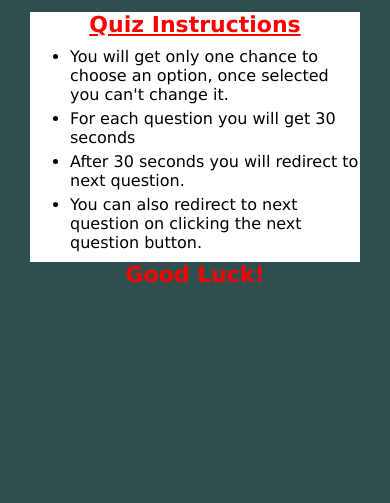
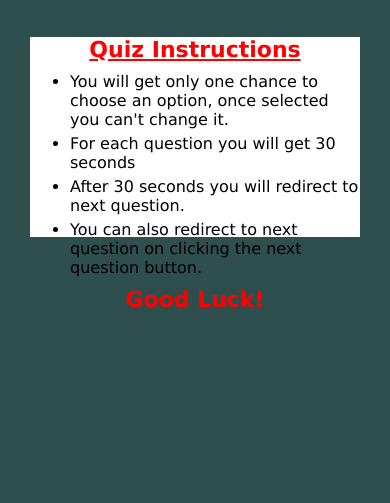
Before and after one commit to faizadnan/QuizApp, a plain HTML site: page index.html in a window 390 px wide. Shown: the part 341-844 px from the top of the page. Drawn offline with Linux system fonts and the light colour scheme.

Commit message:
instructions css changed

```diff
--- a/style.css
+++ b/style.css
@@ -174,6 +174,9 @@ h2{
     #question {
         width: 330px;
     }
+    .instruction{
+        height: 200px;
+    }
 
 }
 @media screen and (max-width:320px) {
```
